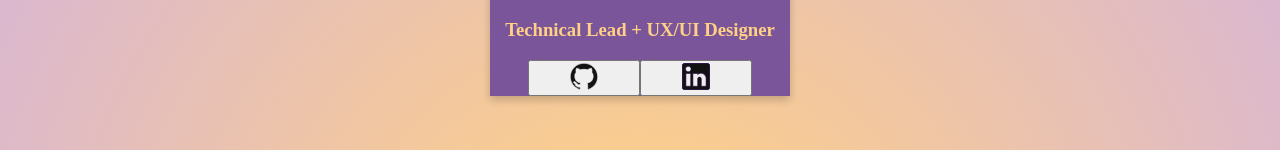
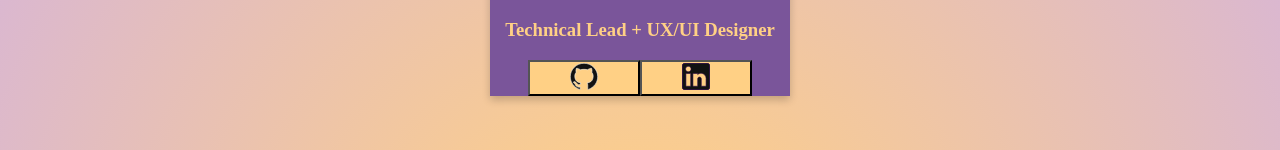
Before and after one commit to Avixph/project-bloom, a React (Create React App) app: page /about in a window 1280 px wide. Shown: the part 519-669 px from the top of the page. Built offline with nearby package versions, Linux system fonts and the light colour scheme.

Commit message:
Light-mode/dark mode About Team Pg Debug

```diff
--- a/src/components/AboutTeam.js
+++ b/src/components/AboutTeam.js
@@ -4,7 +4,8 @@ import github from "../images/logos/github-logo.svg";
 import linkedin from "../images/logos/linkedin-logo.svg";
 
 export default function AboutTeam(props) {
-  console.log(props)
+  console.log('team page',props)
+
 
   return (
     //ternary statement if dark is true
@@ -25,7 +26,7 @@ export default function AboutTeam(props) {
     //   <div className={dark ? "headerContent" : "darkHeaderContent"}>
     //     <img src={dark ? bloomLogoLight : bloomLogoDark} alt="" className="logo" />
 
-    <div className="TeamMember">
+    <div className={props.dark? "TeamMember":"TeamMember-dark"}>
 
       <img src={props.pic} alt="" className="image" />
       <h2 className="TeamMemberName">
@@ -38,12 +39,12 @@ export default function AboutTeam(props) {
         rel="noreferrer"
         className="Github"
       >
-        <button>
+        <button className={props.dark?"button-light":'button-dark'}> {/*if whatevr true, button light, if not button dark on each classname*/}
           <img src={github} alt="" style={{ width: "30%" }} />
         </button>
       </a>
       <a href={props.links.linkedin} classname="LinkedIn">
-        <button>
+        <button className={props.dark?"button-light":'button-dark'}>
           <img src={linkedin} alt="" style={{ width: "29%" }} />
         </button>
       </a>
--- a/src/screens/AboutPage.js
+++ b/src/screens/AboutPage.js
@@ -7,7 +7,7 @@ import { teamBloom } from "../services/team.json";
 export default function AboutPage({ lightSwitch, dark }) {
   console.log(lightSwitch)
   const renderTeam = () => {
-    return teamBloom.map((teamInfo, index, dark) => {
+    return teamBloom.map((teamInfo, index) => { //don't put dark in the map, target in the props so that it can be passed on click
       return <AboutTeam  {...teamInfo} key={index} dark={dark} />;
     });
   };
@@ -15,7 +15,8 @@ export default function AboutPage({ lightSwitch, dark }) {
   return (
     <div className="about">
       <Header handleLights={lightSwitch} dark={dark} />
-      <div className="aboutBloom">
+      <div className= "aboutBloom" >
+      {/* "aboutBloom"*/}
         <h1 className="aboutHeading">About</h1>{" "}
         <p className="aboutDescription">
           The goal of <strong>bloom</strong> is to streamline the remote job
--- a/src/styles/componentStyles/AboutTeam.css
+++ b/src/styles/componentStyles/AboutTeam.css
@@ -25,10 +25,24 @@
   margin-bottom: 8%;
   text-align: center;
 }
+
+.TeamMember-dark {
+  background-color: var(--russian-violet);
+  box-shadow: 0 4px 8px 0 rgba(0, 0, 0, 0.2);
+  max-width: 300px;
+  margin: auto;
+  margin-bottom: 8%;
+  text-align: center;
+}
 .TeamMember:hover {
   box-shadow: 0 4px 8px 0 rgba(0, 0, 0, 0.2);
 }
-
+.button-dark{
+  background-color: var(--african-violet)
+}
+.button-light{
+  background-color: var(--deep-champagne) ;
+}
 .image {
   width: 100%;
   margin-bottom: auto 200%;
--- a/src/styles/screenStyles/AboutPage.css
+++ b/src/styles/screenStyles/AboutPage.css
@@ -37,6 +37,8 @@
   background: radial-gradient(circle, rgba(255,208,133,1) 9%, rgba(200,171,246,1) 100%);
   }
 
+
+
   .aboutDescription{
     margin-top: 8%;
     font-size: 1.5rem;
@@ -47,13 +49,13 @@
   overflow-wrap: break-word;
   text-align: center;
   margin: auto;
-   /* background-color: var(--royal-purple);
+    /* background-color: var(--royal-purple);
   box-shadow: 0 4px 8px 0 rgba(0, 0, 0, 0.2);
   max-width: 300px;
   margin: auto;
   margin-bottom: 8%;
   text-align: center;
-  background: rgb(255,208,133)  */
+  background: rgb(255,208,133)   */
 
 }
 .aboutHeading {
```
